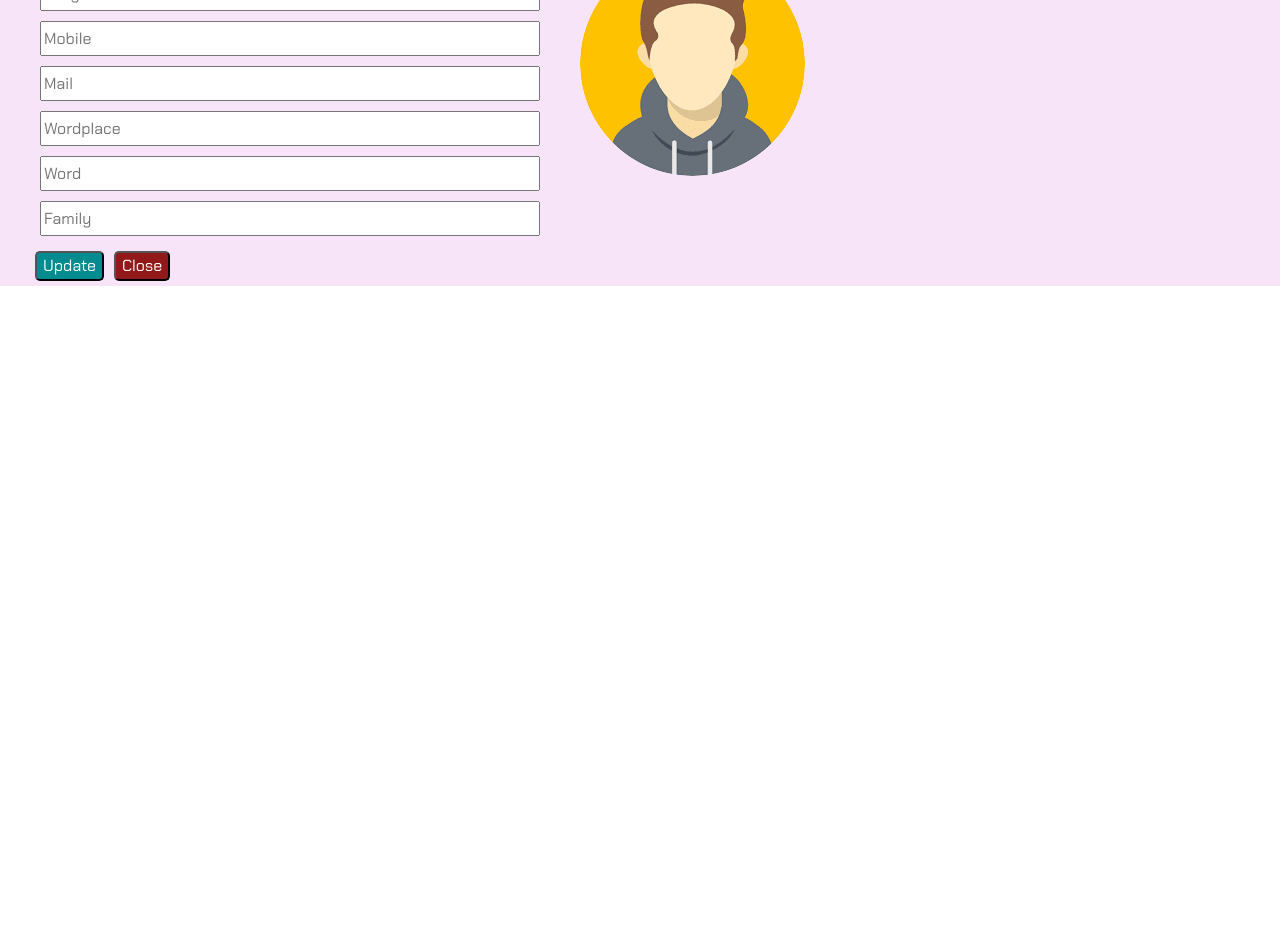
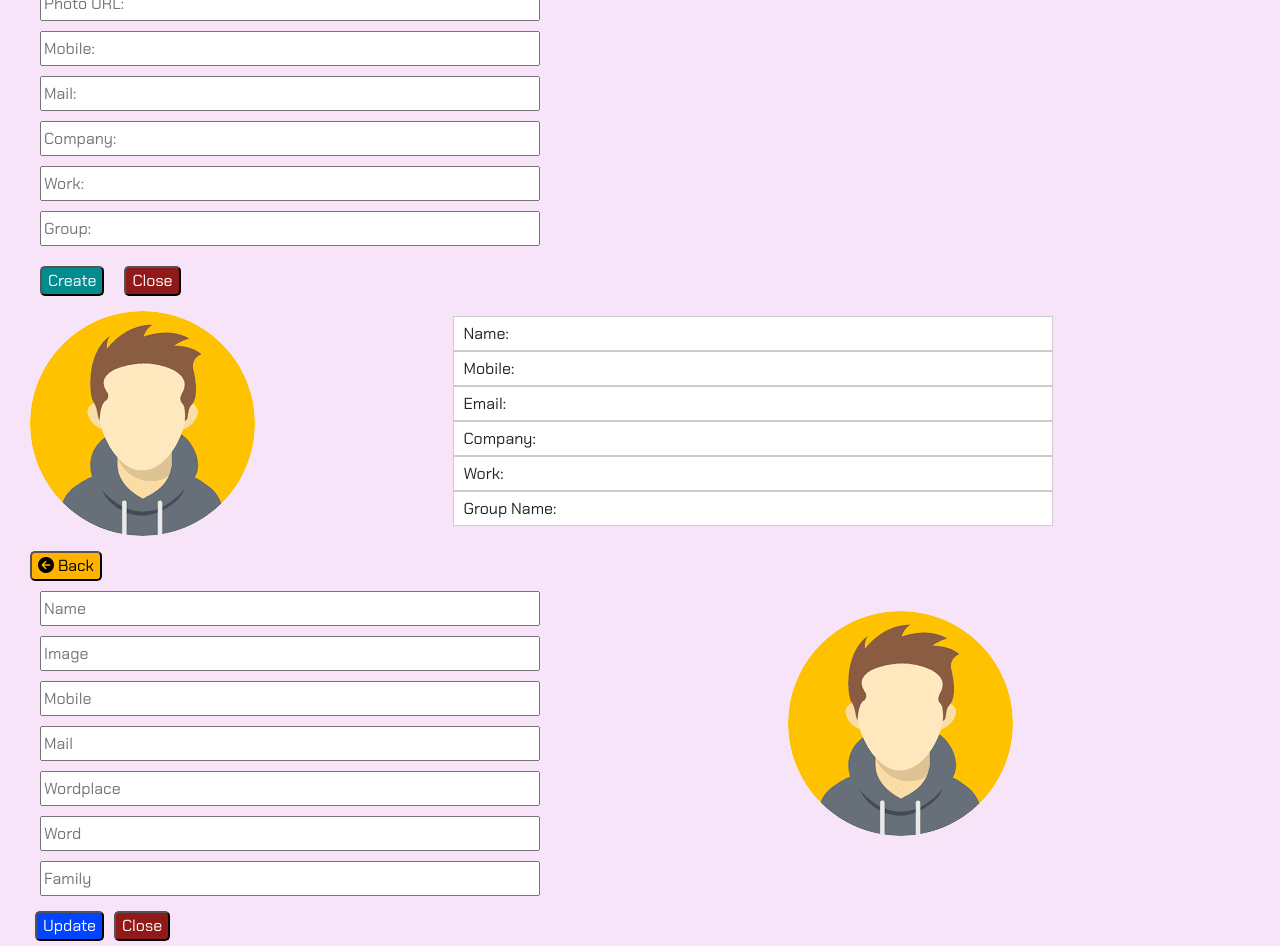
Before and after one commit to ngantranTMT2504/Contact-Manager-App, an Angular app: page / in a window 1280 px wide. Shown: the part 960-1906 px from the top of the page. Before the commit the page ends 1246 px from the top, so only its background shows below. Built offline with nearby package versions, Linux system fonts and the light colour scheme; a web font is replaced by a local one.

Commit message:
add add-contact, view-contact component into container component

```diff
--- /dev/null
+++ b/src/app/add-contact/add-contact.component.css
@@ -0,0 +1,21 @@
+
+.input{
+    margin: 20px 0;
+}
+.input input{
+    display: block;
+    width: 500px;
+    height: 35px;
+    margin: 10px;
+}
+button{
+    margin: 0 10px;
+    border-radius: 5px;
+    color: white;
+}
+#add{
+    background-color: var(--greencolor);
+}
+#close{
+    background-color: var(--redcolor);
+}
--- /dev/null
+++ b/src/app/add-contact/add-contact.component.html
@@ -0,0 +1,15 @@
+<div class="addContact">
+    <div class="input">
+        <input type="text" placeholder="Name: ">
+        <input type="text" placeholder="Photo URL: ">
+        <input type="text" placeholder="Mobile: ">
+        <input type="text" placeholder="Mail: ">
+        <input type="text" placeholder="Company: ">
+        <input type="text" placeholder="Work: ">
+        <input type="text" placeholder="Group: ">
+    </div>
+    <div class="button">
+        <button id="add">Create</button>
+        <button id="close">Close</button>
+    </div>
+</div>
--- /dev/null
+++ b/src/app/add-contact/add-contact.component.ts
@@ -0,0 +1,15 @@
+import { Component, OnInit } from '@angular/core';
+
+@Component({
+  selector: 'app-add-contact',
+  templateUrl: './add-contact.component.html',
+  styleUrls: ['./add-contact.component.css']
+})
+export class AddContactComponent implements OnInit {
+
+  constructor() { }
+
+  ngOnInit(): void {
+  }
+
+}
--- a/src/app/app.module.ts
+++ b/src/app/app.module.ts
@@ -10,6 +10,8 @@ import { ContactCardComponent } from './contact-card/contact-card.component';
 import { SearchComponent } from './search/search.component';
 import { FormsModule } from '@angular/forms';
 import { EditContactComponent } from './edit-contact/edit-contact.component';
+import { ViewContactComponent } from './view-contact/view-contact.component';
+import { AddContactComponent } from './add-contact/add-contact.component';
 
 @NgModule({
   declarations: [
@@ -19,7 +21,9 @@ import { EditContactComponent } from './edit-contact/edit-contact.component';
     ContainerComponent,
     ContactCardComponent,
     SearchComponent,
-    EditContactComponent
+    EditContactComponent,
+    ViewContactComponent,
+    AddContactComponent
   ],
   imports: [
     BrowserModule,
--- a/src/app/contact-card/contact-card.component.css
+++ b/src/app/contact-card/contact-card.component.css
@@ -53,3 +53,6 @@ button{
     background-color: var(--redcolor);
     color: white;
 }
+.changeDisplay{
+    display: flex;
+}
--- a/src/app/contact-card/contact-card.component.html
+++ b/src/app/contact-card/contact-card.component.html
@@ -2,7 +2,7 @@
     <app-search (searchChange)="searchTextChange($event)"></app-search>
 </div>
 
-<div class="mainPage">
+<div class="mainPage" >
     <div class="card"  *ngFor="let contact of contacts" >
         <div  class="contactCard"*ngIf="searchText === '' || contact.name.toLowerCase().includes(searchText)">
             <div class="avatar">
--- a/src/app/container/container.component.html
+++ b/src/app/container/container.component.html
@@ -3,8 +3,8 @@
         <app-describe >
             <h3>Contact Manager</h3>
         </app-describe>
-        <app-contact-card  >
-
-        </app-contact-card>
+        <app-contact-card ></app-contact-card>
+        <app-add-contact></app-add-contact>
+        <app-view-contact></app-view-contact>
         <app-edit-contact ></app-edit-contact>
     </div>
--- a/src/app/edit-contact/edit-contact.component.css
+++ b/src/app/edit-contact/edit-contact.component.css
@@ -1,6 +1,6 @@
 .edit-contact{
-    display: flex;
-
+    display: grid;
+    grid-template-columns: auto auto;
     background-color: var(--privatecolor);
 }
 .input-box input{
@@ -12,12 +12,12 @@
 button{
     margin: 5px;
 }
-.input-box #update{
-    background-color: var(--greencolor);
+#update{
+    background-color: var(--bluecolor);
     color: white;
     border-radius: 5px;
 }
-.input-box #close{
+#close{
     background-color: rgb(146, 25, 25);
     color: white;
     border-radius: 5px;
--- a/src/app/edit-contact/edit-contact.component.html
+++ b/src/app/edit-contact/edit-contact.component.html
@@ -7,10 +7,12 @@
         <input type="text" placeholder="Wordplace">
         <input type="text" placeholder="Word">
         <input type="text" placeholder="Family">
-        <button id="update">Update</button>
-        <button id="close">Close</button>
     </div>
     <div class="avatar">
         <img src="/assets/images/avatar1.png" alt="Avatar">
     </div>
+    <div class="button">
+        <button id="update">Update</button>
+        <button id="close">Close</button>
+    </div>
 </div>
--- /dev/null
+++ b/src/app/view-contact/view-contact.component.css
@@ -0,0 +1,23 @@
+.view{
+    display: grid;
+    grid-template-columns: auto auto;
+}
+.image img{
+    border-radius: 50%;
+    margin: 15px 0;
+}
+.information{
+    margin: 20px 0;
+}
+.information div{
+    width: 600px;
+    height: 35px;
+    background-color: white;
+    padding: 5px 10px;
+    border: 1px solid rgba(128, 128, 128, 0.4);
+}
+
+.back button{
+    background-color: var(--yellowcolor);
+    border-radius: 5px;
+}
--- /dev/null
+++ b/src/app/view-contact/view-contact.component.html
@@ -0,0 +1,16 @@
+<div class="view">
+    <div class="image">
+        <img src="/assets/images/avatar1.png" alt="Avatar">
+    </div>
+    <div class="information">
+        <div><p>Name: </p></div>
+        <div><p>Mobile: </p></div>
+        <div><p>Email:</p></div>
+        <div><p>Company:</p></div>
+        <div><p>Work:</p></div>
+        <div><p>Group Name:</p></div>
+    </div>
+    <div class="back">
+        <button><i class="fa-solid fa-circle-arrow-left"></i> Back</button>
+    </div>
+</div>
--- /dev/null
+++ b/src/app/view-contact/view-contact.component.ts
@@ -0,0 +1,15 @@
+import { Component, OnInit } from '@angular/core';
+
+@Component({
+  selector: 'app-view-contact',
+  templateUrl: './view-contact.component.html',
+  styleUrls: ['./view-contact.component.css']
+})
+export class ViewContactComponent implements OnInit {
+
+  constructor() { }
+
+  ngOnInit(): void {
+  }
+
+}
```
Also changed, not shown: 2 other files (tests, documents, lock files or other folders).
